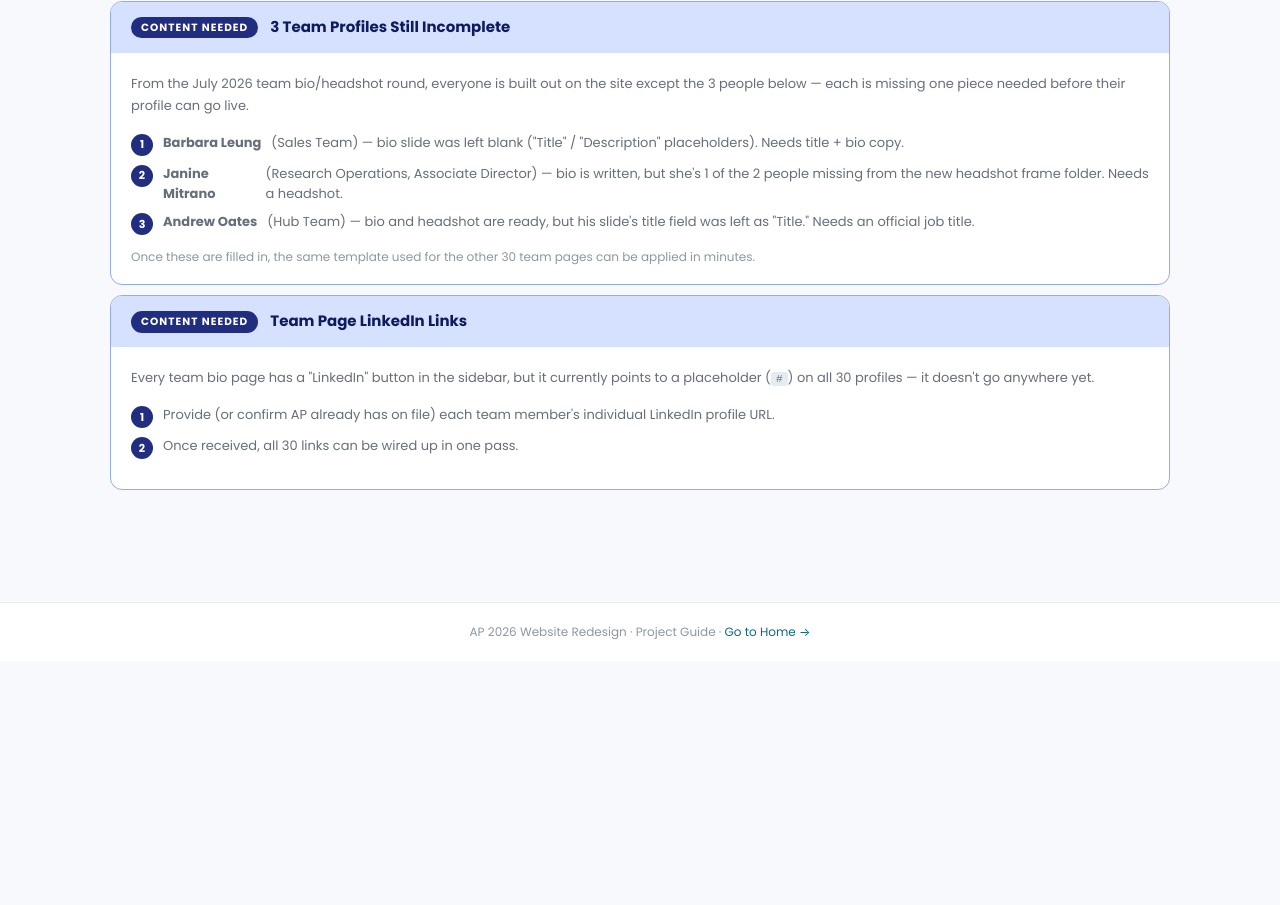
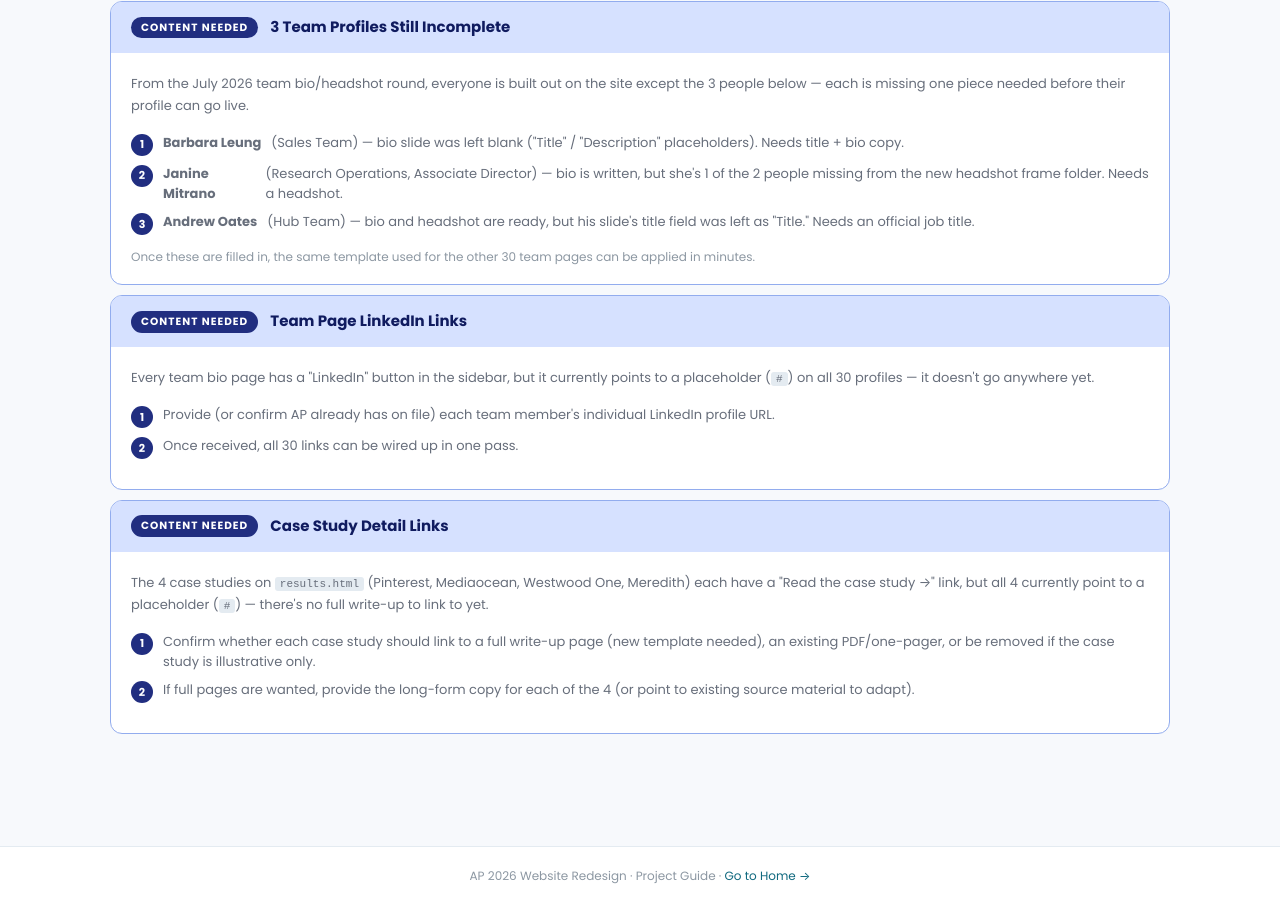
Before and after one commit to adverpercep/public-website, a plain HTML site: page sitemap.html in a window 1280 px wide. Shown: the part 6492-7397 px from the top of the page. Before the commit the page ends 7153 px from the top, so only its background shows below. Drawn offline with Linux system fonts and the light colour scheme.

Commit message:
Track case study detail links as a Client Action Required item
The 4 "Read the case study" links on results.html all point to #
with no destination decided yet.

Co-Authored-By: Claude Sonnet 5 <noreply@anthropic.com>
Claude-Session: https://claude.ai/code/session_01BLdCmHNzZJMi2nwFHaJtWv

```diff
--- a/sitemap.html
+++ b/sitemap.html
@@ -752,7 +752,7 @@ html,body{font-family:var(--font);color:var(--ink);background:#F7F9FC;line-heigh
         <div class="group-title">Client Action Required</div>
         <div style="font-size:12px;color:var(--gray-1);margin-top:2px">Items needed from AP before the site can go live</div>
       </div>
-      <span class="group-count">4 items</span>
+      <span class="group-count">5 items</span>
     </div>
 
     <!-- OG Image -->
@@ -866,6 +866,21 @@ html,body{font-family:var(--font);color:var(--ink);background:#F7F9FC;line-heigh
       </div>
     </div>
 
+    <!-- Case Study Detail Pages -->
+    <div class="action-card">
+      <div class="action-card-header">
+        <span class="action-tag">Content Needed</span>
+        <span class="action-title">Case Study Detail Links</span>
+      </div>
+      <div class="action-body">
+        <p class="action-what">The 4 case studies on <code style="font-size:11px;background:var(--gray-5);padding:1px 5px;border-radius:3px">results.html</code> (Pinterest, Mediaocean, Westwood One, Meredith) each have a "Read the case study →" link, but all 4 currently point to a placeholder (<code style="font-size:11px;background:var(--gray-5);padding:1px 5px;border-radius:3px">#</code>) — there's no full write-up to link to yet.</p>
+        <div class="action-steps">
+          <div class="step"><span class="step-num">1</span>Confirm whether each case study should link to a full write-up page (new template needed), an existing PDF/one-pager, or be removed if the case study is illustrative only.</div>
+          <div class="step"><span class="step-num">2</span>If full pages are wanted, provide the long-form copy for each of the 4 (or point to existing source material to adapt).</div>
+        </div>
+      </div>
+    </div>
+
   </div>
 
 </div>
```
